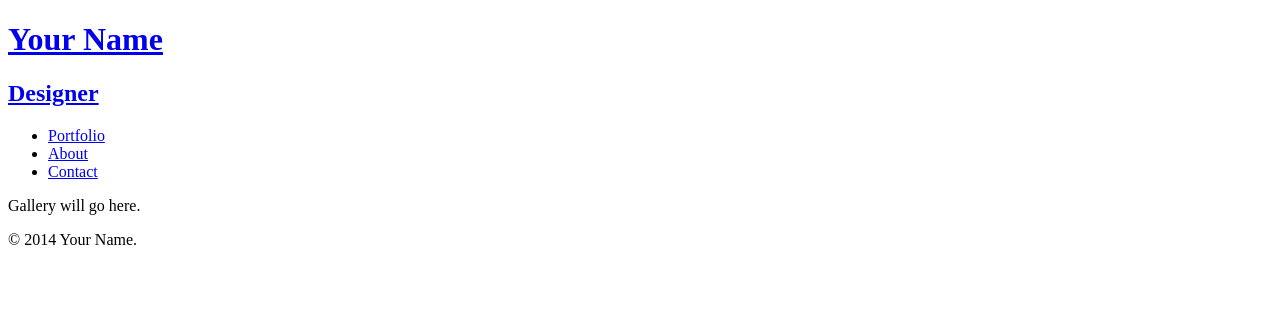
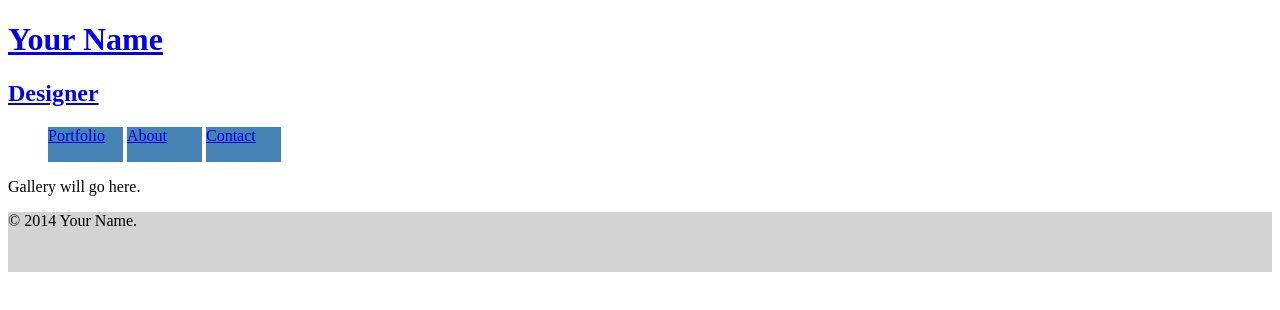
Before and after one commit to TechConnects/cssbasics, a plain HTML site: page index.html in a window 1280 px wide. Drawn offline with Linux system fonts and the light colour scheme.

Commit message:
Update index.html

```diff
--- a/index.html
+++ b/index.html
@@ -3,6 +3,7 @@
   <head>
     <meta charset="utf-8">
     <title>Your Name | Student</title>
+	  <link rel="stylesheet" type="text/css" href="css/style.css">
   </head>
   <body>
     <header>
@@ -21,7 +22,7 @@
     <section>
       <p>Gallery will go here.</p>
     </section>
-    <footer>
+    <footer class="footer">
       <p>&copy; 2014 Your Name.</p>
     </footer>
   </body>
```
